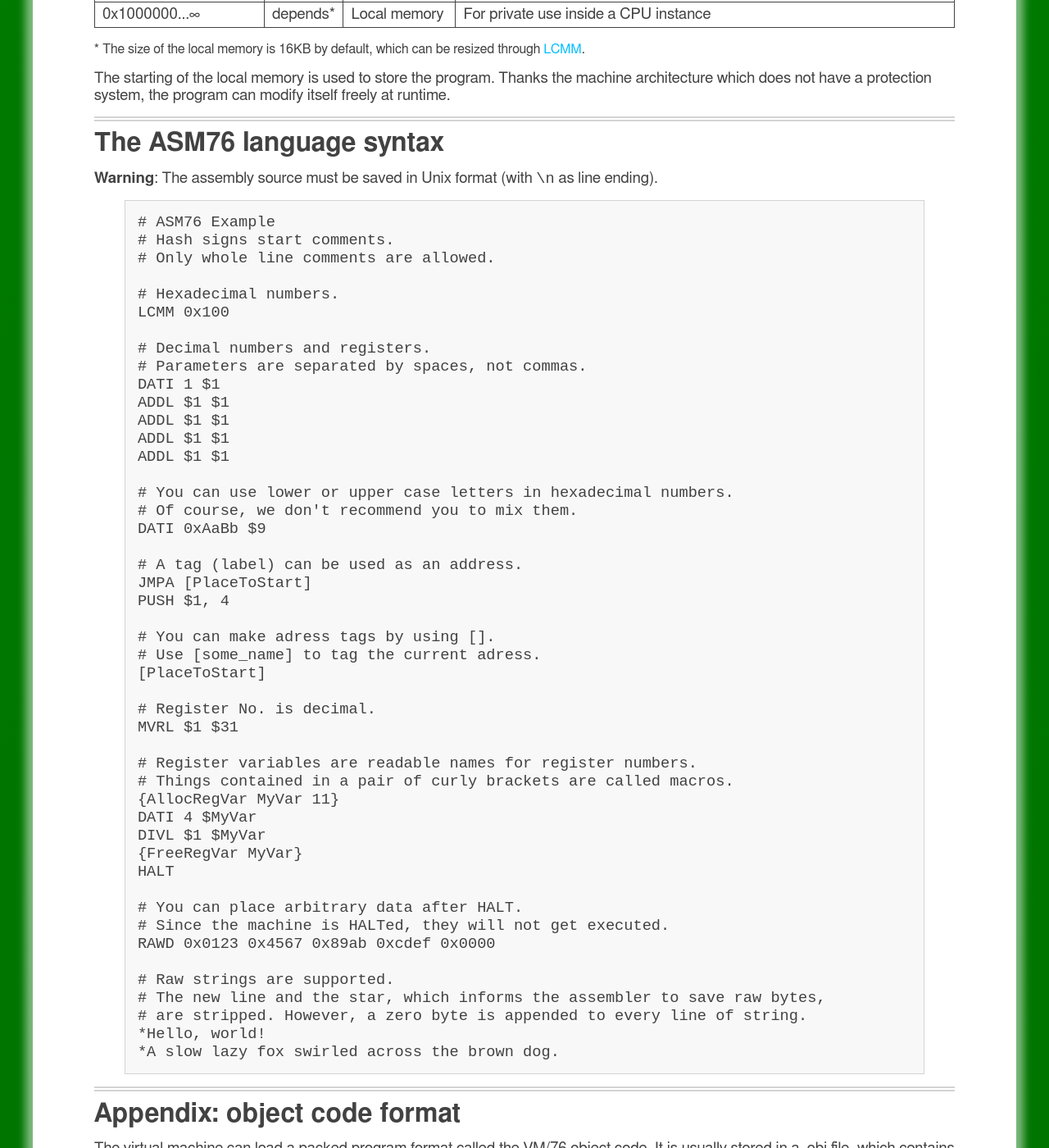
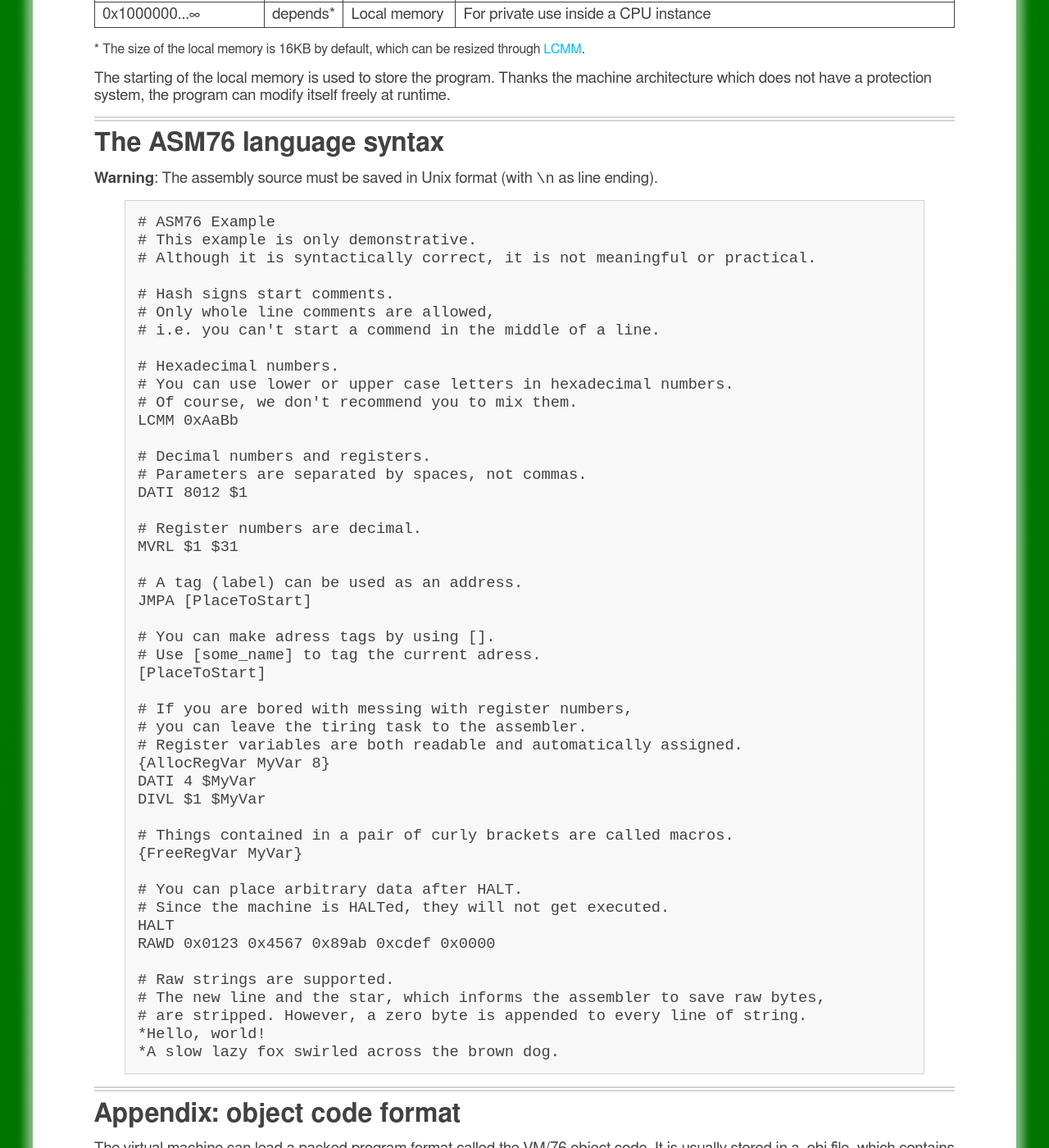
Before and after one commit to IcebergThings/ASM76, a Jekyll site: the page built from docs/asm76-spec.md, in a window 1280 px wide and 1400 px high, scrolled down 2137 px. Shown: the whole window at 82% size. Built offline with Jekyll 4.4.1, drawn with Linux system fonts in a browser that asks for light colours.

Commit message:
Correct the document

````diff
--- a/docs/asm76-spec.md
+++ b/docs/asm76-spec.md
@@ -117,45 +117,45 @@ The ASM76 language syntax
 
 ```asm
 # ASM76 Example
+# This example is only demonstrative.
+# Although it is syntactically correct, it is not meaningful or practical.
+
 # Hash signs start comments.
-# Only whole line comments are allowed.
+# Only whole line comments are allowed,
+# i.e. you can't start a commend in the middle of a line.
 
 # Hexadecimal numbers.
-LCMM 0x100
+# You can use lower or upper case letters in hexadecimal numbers.
+# Of course, we don't recommend you to mix them.
+LCMM 0xAaBb
 
 # Decimal numbers and registers.
 # Parameters are separated by spaces, not commas.
-DATI 1 $1
-ADDL $1 $1
-ADDL $1 $1
-ADDL $1 $1
-ADDL $1 $1
+DATI 8012 $1
 
-# You can use lower or upper case letters in hexadecimal numbers.
-# Of course, we don't recommend you to mix them.
-DATI 0xAaBb $9
+# Register numbers are decimal.
+MVRL $1 $31
 
 # A tag (label) can be used as an address.
 JMPA [PlaceToStart]
-PUSH $1, 4
 
 # You can make adress tags by using [].
 # Use [some_name] to tag the current adress.
 [PlaceToStart]
 
-# Register No. is decimal.
-MVRL $1 $31
-
-# Register variables are readable names for register numbers.
-# Things contained in a pair of curly brackets are called macros.
-{AllocRegVar MyVar 11}
+# If you are bored with messing with register numbers,
+# you can leave the tiring task to the assembler.
+# Register variables are both readable and automatically assigned.
+{AllocRegVar MyVar 8}
 DATI 4 $MyVar
 DIVL $1 $MyVar
+
+# Things contained in a pair of curly brackets are called macros.
 {FreeRegVar MyVar}
-HALT
 
 # You can place arbitrary data after HALT.
 # Since the machine is HALTed, they will not get executed.
+HALT
 RAWD 0x0123 0x4567 0x89ab 0xcdef 0x0000
 
 # Raw strings are supported.
````
